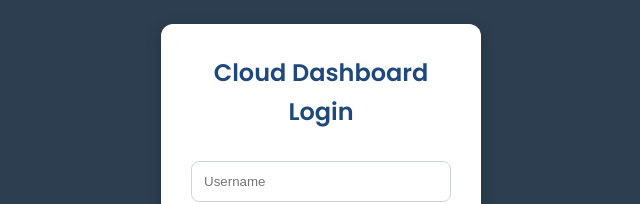
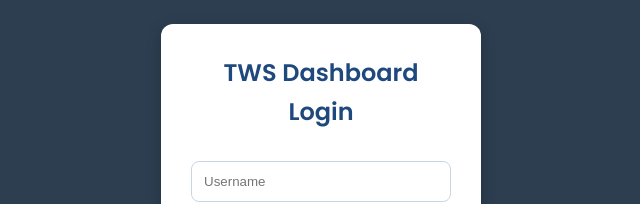
Before and after one commit to sltwssup02-wq/twsbonus, a plain HTML site: page index.html in a window 1280 px wide. Shown: the part 217-421 px from the top of the page, 319-959 px from the left. Drawn offline with Linux system fonts and the light colour scheme; no server answers.

Commit message:
Update index.html
TWS

```diff
--- a/index.html
+++ b/index.html
@@ -3,7 +3,7 @@
 <head>
     <meta charset="UTF-8">
     <meta name="viewport" content="width=device-width, initial-scale=1.0">
-    <title>TWS BUNUS DASHBOARD</title>
+    <title>TWS BONUS DASHBOARD</title>
     <link rel="preconnect" href="https://fonts.googleapis.com">
     <link rel="preconnect" href="https://fonts.gstatic.com" crossorigin>
     <link href="https://fonts.googleapis.com/css2?family=Poppins:wght@300;400;500;600&display=swap" rel="stylesheet">
@@ -209,7 +209,7 @@
 
 <div class="login-screen" id="loginScreen">
     <div class="login-box">
-        <h2>Cloud Dashboard Login</h2>
+        <h2>TWS Dashboard Login</h2>
         <input type="text" id="username" placeholder="Username">
         <input type="password" id="password" placeholder="Password">
         <button onclick="handleLogin()">Login</button>
```
